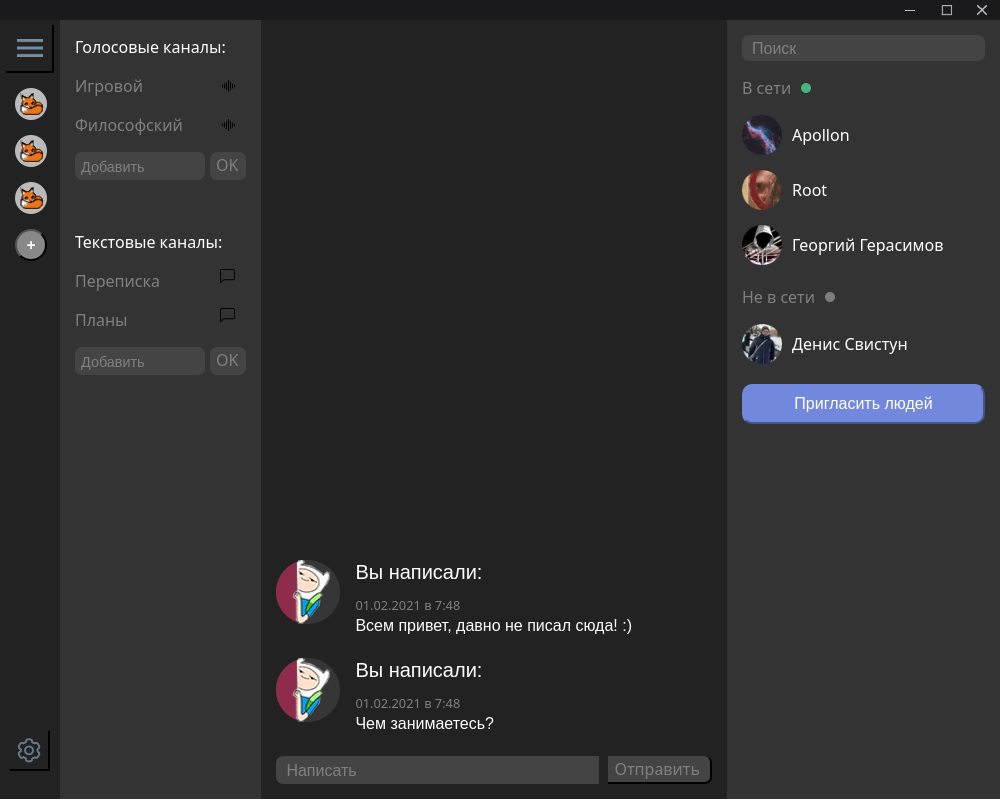
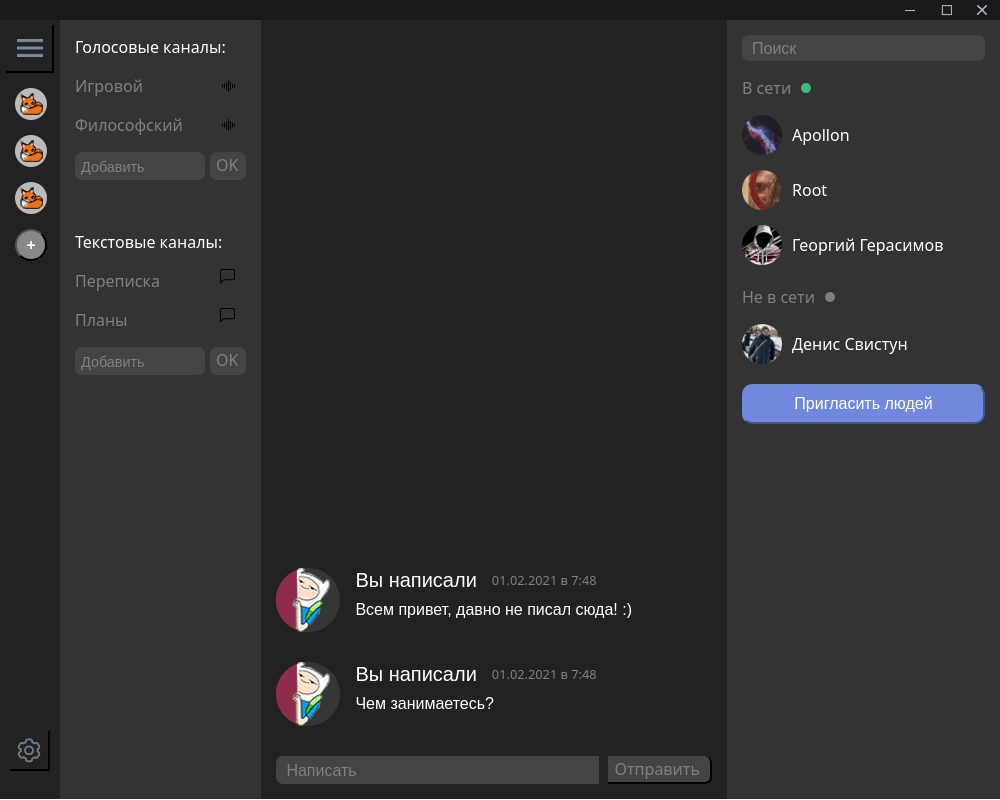
Before and after one commit to Snollyg0ster/testTask, an Electron app: page index.html in a window 1000 px wide. Drawn offline with nearby package versions, Linux system fonts and the light colour scheme.

Commit message:
message fix

```diff
--- a/src/messages.js
+++ b/src/messages.js
@@ -14,9 +14,10 @@ function message_creation(text) {
   div.innerHTML =
     '<div class="message" id="' +
     Date.now() +
-    '"><img src="img/avatar.png" style="margin-right: 15px;" height="64"><div><h5 class="message_text">Вы написали:</h5><h8 class="date">' +
+    '"><img src="img/avatar.png" style="margin-right: 15px;" height="64">' +
+    '<div><div style="display: flex;"><h5 class="message_text">Вы написали</h5><h8 class="date">' +
     today +
-    '</h8><h6 style="font-family: Arial, Helvetica, sans-serif;">' +
+    '</h8></div><h6 style="font-family: Arial, Helvetica, sans-serif;">' +
     message +
     text +
     "</h6></div></div>";
--- a/src/styles.css
+++ b/src/styles.css
@@ -200,11 +200,13 @@ input::placeholder {
 }
 
 .message {
+  border: 1px;
+  border-radius: 15px;
   display: flex;
   overflow-y: auto;
   overflow-x: hidden;
   margin-right: 15px;
-  margin-bottom: 15px;
+  margin-bottom: 30px;
 }
 
 .message_text {
@@ -213,6 +215,8 @@ input::placeholder {
 }
 
 .date {
+  margin-top: 3px;
+  margin-left: 15px;
   font-size: 0.8em;
   color: gray;
 }
```
